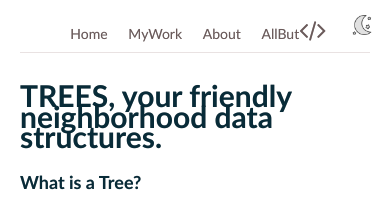
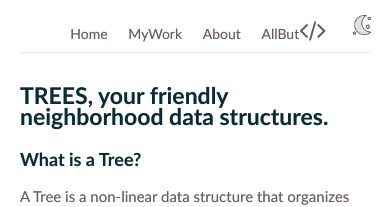
Before and after one commit to JAYKALIA007/my_blog, a React (Create React App) app: page /blog/dsa/trees in a window 390 px wide. Shown: the top 207 px of the page. Built offline with nearby package versions, Linux system fonts and the light colour scheme.

Commit message:
frontend changes

```diff
--- a/src/App.css
+++ b/src/App.css
@@ -55,6 +55,11 @@ a:hover {
 header {
   margin-top: 25px;
   font-size: 37px;
+  font-weight: 900;
+}
+.tree-header {
+  margin-top: 25px;
+  font-size: 25px;
   font-weight: 900;
 }
 .code-example {
@@ -173,6 +178,9 @@ body.light .skill header {
     font-size: 50px;
     padding: 10%;
   }
+  .tree-header {
+    font-size: 20px;
+  }
 }
 @media screen and (max-width: 900px) {
   body {
@@ -275,6 +283,9 @@ body.light .skill header {
     margin: auto;
     font-size: 15px;
   }
+  .tree-header {
+    font-size: 5px;
+  }
   .App {
     line-height: 1.35em;
     max-width: 95%;
@@ -296,6 +307,9 @@ body.light .skill header {
   }
   header {
     font-size: 25px;
+  }
+  .tree-header {
+    font-size: 5px;
   }
   .recent-work header {
     font-size: 23px;
@@ -324,6 +338,7 @@ body.light .skill header {
   #image {
     width: 122px;
   }
+
   p {
     font-size: 15px;
   }
--- a/src/Blogs/DataStructures/Trees.js
+++ b/src/Blogs/DataStructures/Trees.js
@@ -11,7 +11,7 @@ function Trees() {
           </Helmet>
 
           <span className="recent-work">
-            <header id="trees-header" style={{ fontSize: "30px"}}>TREES, your friendly neighborhood data structures.</header>
+            <header className="tree-header">TREES, your friendly neighborhood data structures.</header>
           </span>
           <br />
           <br />
@@ -266,53 +266,53 @@ function Trees() {
                  <div className="code-example blog-filter">
                     {` Node deleteRec(Node root, int data) {`}
                     <br />
-                    &nbsp;&nbsp; &nbsp;&nbsp;&nbsp;&nbsp;
+                    &nbsp;&nbsp;
                     {`if(root == null) {`}
                     <br />
 
-                    &nbsp;&nbsp; &nbsp;&nbsp;&nbsp;&nbsp;&nbsp;&nbsp;
+                    &nbsp;&nbsp; &nbsp;&nbsp;&nbsp;&nbsp;
                     {`return root ;`}
                     <br/>
-                    &nbsp;&nbsp; &nbsp;&nbsp;&nbsp;&nbsp;
+                    &nbsp;&nbsp; &nbsp;&nbsp;
                     {`}`}
                     <br />
-                    &nbsp;&nbsp; &nbsp;&nbsp;&nbsp;&nbsp; &nbsp;&nbsp;
+                    &nbsp;&nbsp; &nbsp;&nbsp;&nbsp;&nbsp;
                     {`if(root.data > data ) `}
                     <br />
-                    &nbsp;&nbsp; &nbsp;&nbsp;&nbsp;&nbsp; &nbsp;&nbsp; &nbsp;&nbsp;
+                    &nbsp;&nbsp; &nbsp;&nbsp;&nbsp;&nbsp; &nbsp;&nbsp;
                     {`root.left = deleteRec(root.left , data) ;`}
                     <br />
-                    &nbsp;&nbsp; &nbsp;&nbsp;&nbsp;&nbsp; &nbsp;&nbsp;
+                    &nbsp;&nbsp; &nbsp;&nbsp;&nbsp;&nbsp;
                     {`else if(root.data < data ) `}
                     <br />
-                    &nbsp;&nbsp; &nbsp;&nbsp;&nbsp;&nbsp; &nbsp;&nbsp; &nbsp;&nbsp;
+                    &nbsp;&nbsp; &nbsp;&nbsp;&nbsp;&nbsp; &nbsp;&nbsp;
                     {`root.right = deleteRec(root.right , data) ;`}
                     <br />
-                    &nbsp;&nbsp; &nbsp;&nbsp;&nbsp;&nbsp; &nbsp;&nbsp;
+                    &nbsp;&nbsp; &nbsp;&nbsp;&nbsp;&nbsp;
                     {`else {`}
                     <br />
-                    &nbsp;&nbsp; &nbsp;&nbsp;&nbsp;&nbsp; &nbsp;&nbsp; &nbsp;&nbsp;
+                    &nbsp;&nbsp; &nbsp;&nbsp;&nbsp;&nbsp; &nbsp;&nbsp;
                     {`if(root.left == null )`}
                     <br />
-                    &nbsp;&nbsp; &nbsp;&nbsp;&nbsp;&nbsp; &nbsp;&nbsp; &nbsp;&nbsp;&nbsp;&nbsp;
+                    &nbsp;&nbsp; &nbsp;&nbsp;&nbsp;&nbsp; &nbsp;&nbsp; &nbsp;&nbsp;
                     {`return root.right ; `}
                     <br />
-                    &nbsp;&nbsp; &nbsp;&nbsp;&nbsp;&nbsp; &nbsp;&nbsp; &nbsp;&nbsp;
+                    &nbsp;&nbsp; &nbsp;&nbsp;&nbsp;&nbsp; &nbsp;&nbsp;
                     {`if(root.right == null )`}
                     <br />
-                    &nbsp;&nbsp; &nbsp;&nbsp;&nbsp;&nbsp; &nbsp;&nbsp; &nbsp;&nbsp;&nbsp;&nbsp;
+                    &nbsp;&nbsp; &nbsp;&nbsp;&nbsp;&nbsp; &nbsp;&nbsp; &nbsp;&nbsp;
                     {`return root.left ; `}
                     <br />
-                    &nbsp;&nbsp; &nbsp;&nbsp;&nbsp;&nbsp; &nbsp;&nbsp; &nbsp;&nbsp;
+                    &nbsp;&nbsp; &nbsp;&nbsp;&nbsp;&nbsp; &nbsp;&nbsp;
                     {`root.data = inOrderSuccessor(root.right) ;`}
                     <br/>
-                    &nbsp;&nbsp; &nbsp;&nbsp;&nbsp;&nbsp; &nbsp;&nbsp; &nbsp;&nbsp;
+                    &nbsp;&nbsp; &nbsp;&nbsp;&nbsp;&nbsp; &nbsp;&nbsp;
                     {`root.right = deleteRec(root.right , root.data) ; `}
                     <br />
-                    &nbsp;&nbsp; &nbsp;&nbsp;&nbsp;&nbsp; &nbsp;&nbsp; &nbsp;&nbsp;
+                    &nbsp;&nbsp; &nbsp;&nbsp;&nbsp;&nbsp; &nbsp;&nbsp;
                     {`}`}
                     <br/>
-                    &nbsp;&nbsp; &nbsp;&nbsp;&nbsp;&nbsp;
+                    &nbsp;&nbsp; &nbsp;&nbsp;
                     {`return root;`}
                     <br />
                     &nbsp;&nbsp;
```
